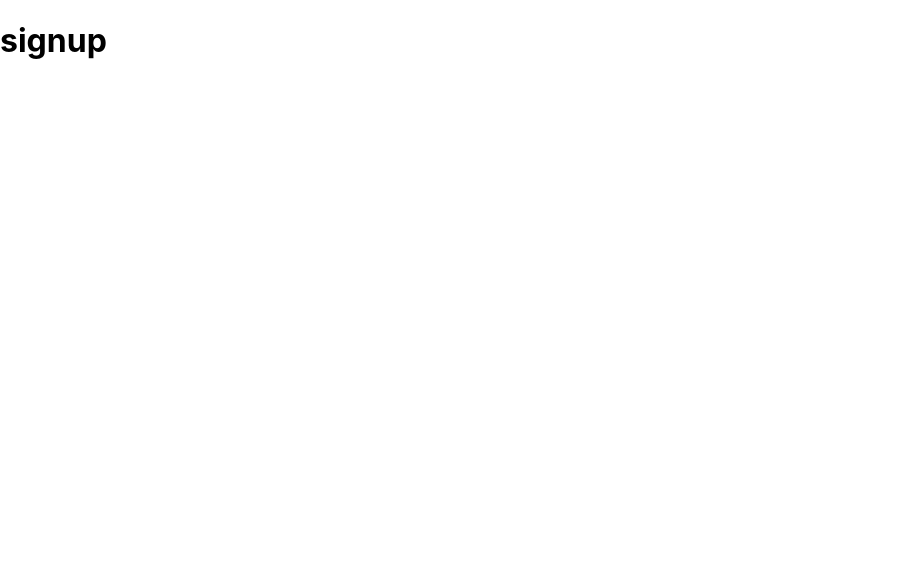
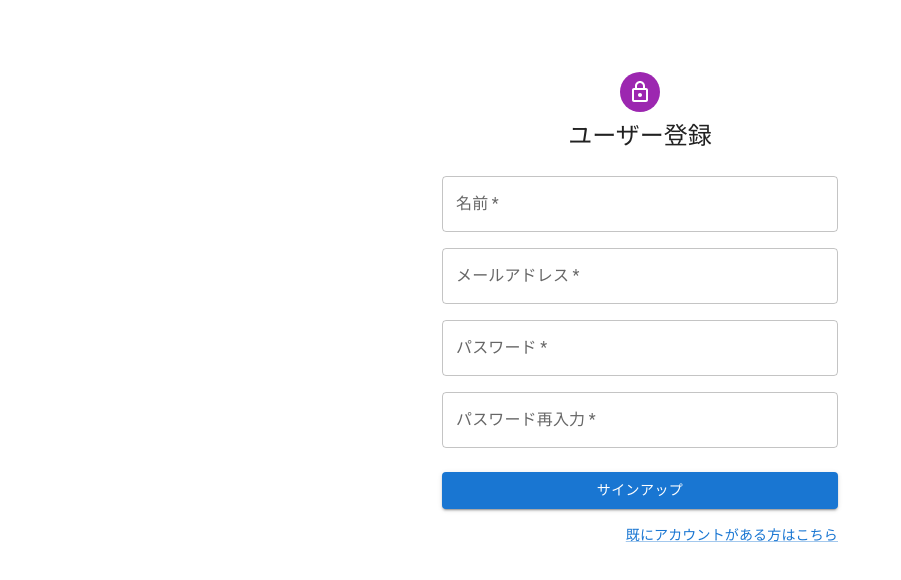
Before and after one commit to perio29/react-pets-health-care, a React (Create React App) app: page /signup in a window 1280 px wide. Shown: the top 580 px of the page, without its empty margins (0-901 px from the left). Built offline with nearby package versions, Linux system fonts and the light colour scheme; no server answers.

Commit message:
ログインとサインアップの実装 #3

```diff
--- a/src/components/LoginPage.tsx
+++ b/src/components/LoginPage.tsx
@@ -1,7 +1,107 @@
+import { useState } from "react";
+import { Link as RouterLink, useNavigate } from "react-router-dom";
+import Avatar from "@mui/material/Avatar";
+import Button from "@mui/material/Button";
+import CssBaseline from "@mui/material/CssBaseline";
+import TextField from "@mui/material/TextField";
+import Link from "@mui/material/Link";
+import Grid from "@mui/material/Grid";
+import Box from "@mui/material/Box";
+import LockOutlinedIcon from "@mui/icons-material/LockOutlined";
+import Typography from "@mui/material/Typography";
+import Container from "@mui/material/Container";
+import { createTheme, ThemeProvider } from "@mui/material/styles";
+import { auth } from "../firebase";
+
+const theme = createTheme();
+
 export const LoginPage = () => {
+  const [email, setEmail] = useState("");
+  const [password, setPassword] = useState("");
+  const navigate = useNavigate();
+
+  const handleClickSignup = async (
+    e: React.MouseEvent<HTMLButtonElement, MouseEvent>
+  ) => {
+    e.preventDefault();
+    try {
+      await auth.signInWithEmailAndPassword(email, password);
+      navigate("/");
+    } catch (error) {
+      alert("エラーが発生しました");
+    }
+  };
+
   return (
-    <>
-      <h1>login</h1>
-    </>
+    <ThemeProvider theme={theme}>
+      <Container component="main" maxWidth="xs">
+        <CssBaseline />
+        <Box
+          sx={{
+            marginTop: 8,
+            display: "flex",
+            flexDirection: "column",
+            alignItems: "center",
+          }}
+        >
+          <Avatar sx={{ m: 1, bgcolor: "secondary.main" }}>
+            <LockOutlinedIcon />
+          </Avatar>
+          <Typography component="h1" variant="h5">
+            ログイン
+          </Typography>
+          <Box component="form" noValidate sx={{ mt: 3 }}>
+            <Grid container spacing={2}>
+              <Grid item xs={12}>
+                <TextField
+                  required
+                  fullWidth
+                  id="email"
+                  label="メールアドレス"
+                  name="email"
+                  autoComplete="email"
+                  value={email}
+                  onChange={(e) => setEmail(e.target.value)}
+                />
+              </Grid>
+              <Grid item xs={12}>
+                <TextField
+                  required
+                  fullWidth
+                  name="password"
+                  label="パスワード"
+                  type="password"
+                  id="password"
+                  autoComplete="new-password"
+                  value={password}
+                  onChange={(e) => setPassword(e.target.value)}
+                />
+              </Grid>
+            </Grid>
+            <Button
+              type="submit"
+              fullWidth
+              variant="contained"
+              sx={{ mt: 3, mb: 2 }}
+              onClick={handleClickSignup}
+            >
+              ログイン
+            </Button>
+            <Grid container justifyContent="flex-end">
+              <Grid item>
+                <Link
+                  href="#"
+                  variant="body2"
+                  component={RouterLink}
+                  to="/signup"
+                >
+                  登録がまだの方はこちら
+                </Link>
+              </Grid>
+            </Grid>
+          </Box>
+        </Box>
+      </Container>
+    </ThemeProvider>
   );
 };
--- a/src/components/SignupPage.tsx
+++ b/src/components/SignupPage.tsx
@@ -1,7 +1,134 @@
+import { useState } from "react";
+import { Link as RouterLink, useNavigate } from "react-router-dom";
+import Avatar from "@mui/material/Avatar";
+import Button from "@mui/material/Button";
+import CssBaseline from "@mui/material/CssBaseline";
+import TextField from "@mui/material/TextField";
+import Link from "@mui/material/Link";
+import Grid from "@mui/material/Grid";
+import Box from "@mui/material/Box";
+import LockOutlinedIcon from "@mui/icons-material/LockOutlined";
+import Typography from "@mui/material/Typography";
+import Container from "@mui/material/Container";
+import { createTheme, ThemeProvider } from "@mui/material/styles";
+import { auth } from "../firebase";
+
+const theme = createTheme();
+
 export const SignupPage = () => {
+  const [displayName, setDisplayName] = useState("");
+  const [email, setEmail] = useState("");
+  const [password, setPassword] = useState("");
+  const [rePassword, setRePassword] = useState("");
+  const navigate = useNavigate();
+
+  const handleClickSignup = async (
+    e: React.MouseEvent<HTMLButtonElement, MouseEvent>
+  ) => {
+    e.preventDefault();
+    try {
+      await auth.createUserWithEmailAndPassword(email, password);
+      navigate("/");
+    } catch (error) {
+      alert("エラーが発生しました");
+    }
+  };
+
   return (
-    <>
-      <h1>signup</h1>
-    </>
+    <ThemeProvider theme={theme}>
+      <Container component="main" maxWidth="xs">
+        <CssBaseline />
+        <Box
+          sx={{
+            marginTop: 8,
+            display: "flex",
+            flexDirection: "column",
+            alignItems: "center",
+          }}
+        >
+          <Avatar sx={{ m: 1, bgcolor: "secondary.main" }}>
+            <LockOutlinedIcon />
+          </Avatar>
+          <Typography component="h1" variant="h5">
+            ユーザー登録
+          </Typography>
+          <Box component="form" noValidate sx={{ mt: 3 }}>
+            <Grid container spacing={2}>
+              <Grid item xs={12}>
+                <TextField
+                  required
+                  fullWidth
+                  id="email"
+                  label="名前"
+                  autoComplete="email"
+                  value={displayName}
+                  onChange={(e) => setDisplayName(e.target.value)}
+                />
+              </Grid>
+              <Grid item xs={12}>
+                <TextField
+                  required
+                  fullWidth
+                  id="email"
+                  label="メールアドレス"
+                  name="email"
+                  autoComplete="email"
+                  value={email}
+                  onChange={(e) => setEmail(e.target.value)}
+                />
+              </Grid>
+              <Grid item xs={12}>
+                <TextField
+                  required
+                  fullWidth
+                  name="password"
+                  label="パスワード"
+                  type="password"
+                  id="password"
+                  autoComplete="new-password"
+                  value={password}
+                  onChange={(e) => setPassword(e.target.value)}
+                />
+              </Grid>
+              <Grid item xs={12}>
+                <TextField
+                  required
+                  fullWidth
+                  name="password"
+                  label="パスワード再入力"
+                  type="password"
+                  id="password"
+                  autoComplete="new-password"
+                  value={rePassword}
+                  onChange={(e) => setRePassword(e.target.value)}
+                />
+              </Grid>
+            </Grid>
+            <Button
+              type="submit"
+              fullWidth
+              variant="contained"
+              sx={{ mt: 3, mb: 2 }}
+              onClick={handleClickSignup}
+              disabled={password !== rePassword}
+            >
+              サインアップ
+            </Button>
+            <Grid container justifyContent="flex-end">
+              <Grid item>
+                <Link
+                  href="#"
+                  variant="body2"
+                  component={RouterLink}
+                  to="/login"
+                >
+                  既にアカウントがある方はこちら
+                </Link>
+              </Grid>
+            </Grid>
+          </Box>
+        </Box>
+      </Container>
+    </ThemeProvider>
   );
 };
--- /dev/null
+++ b/src/firebase.tsx
@@ -0,0 +1,17 @@
+import firebase from "firebase/compat/app";
+import "firebase/compat/auth";
+import "firebase/compat/database";
+
+const firebaseConfig = {
+  apiKey: process.env.REACT_APP_FIREBASE_API_KEY,
+  authDomain: process.env.REACT_APP_FIREBASE_AUTH_DOMAIN,
+  projectId: process.env.REACT_APP_FIREBASE_PROJECT_ID,
+  storageBucket: process.env.REACT_APP_FIREBASE_STORAGE_BUCKET,
+  messagingSenderId: process.env.REACT_APP_FIREBASE_MESSAGE_SENDER_ID,
+  appId: process.env.REACT_APP_FIREBASE_SENDER_ID,
+};
+
+firebase.initializeApp(firebaseConfig);
+
+export const auth = firebase.auth();
+export const db = firebase.database();
--- a/src/index.css
+++ /dev/null
@@ -1,13 +0,0 @@
-body {
-  margin: 0;
-  font-family: -apple-system, BlinkMacSystemFont, 'Segoe UI', 'Roboto', 'Oxygen',
-    'Ubuntu', 'Cantarell', 'Fira Sans', 'Droid Sans', 'Helvetica Neue',
-    sans-serif;
-  -webkit-font-smoothing: antialiased;
-  -moz-osx-font-smoothing: grayscale;
-}
-
-code {
-  font-family: source-code-pro, Menlo, Monaco, Consolas, 'Courier New',
-    monospace;
-}
--- a/src/index.tsx
+++ b/src/index.tsx
@@ -1,11 +1,12 @@
-import React from 'react';
-import ReactDOM from 'react-dom';
-import './index.css';
-import App from './App';
+import React from "react";
+import ReactDOM from "react-dom";
+import App from "./App";
+import { Reset } from "styled-reset";
 
 ReactDOM.render(
   <React.StrictMode>
+    <Reset />
     <App />
   </React.StrictMode>,
-  document.getElementById('root')
+  document.getElementById("root")
 );
```
Also changed, not shown: package.json (+9 -0 lines), 1 other file (tests, documents, lock files or other folders).
